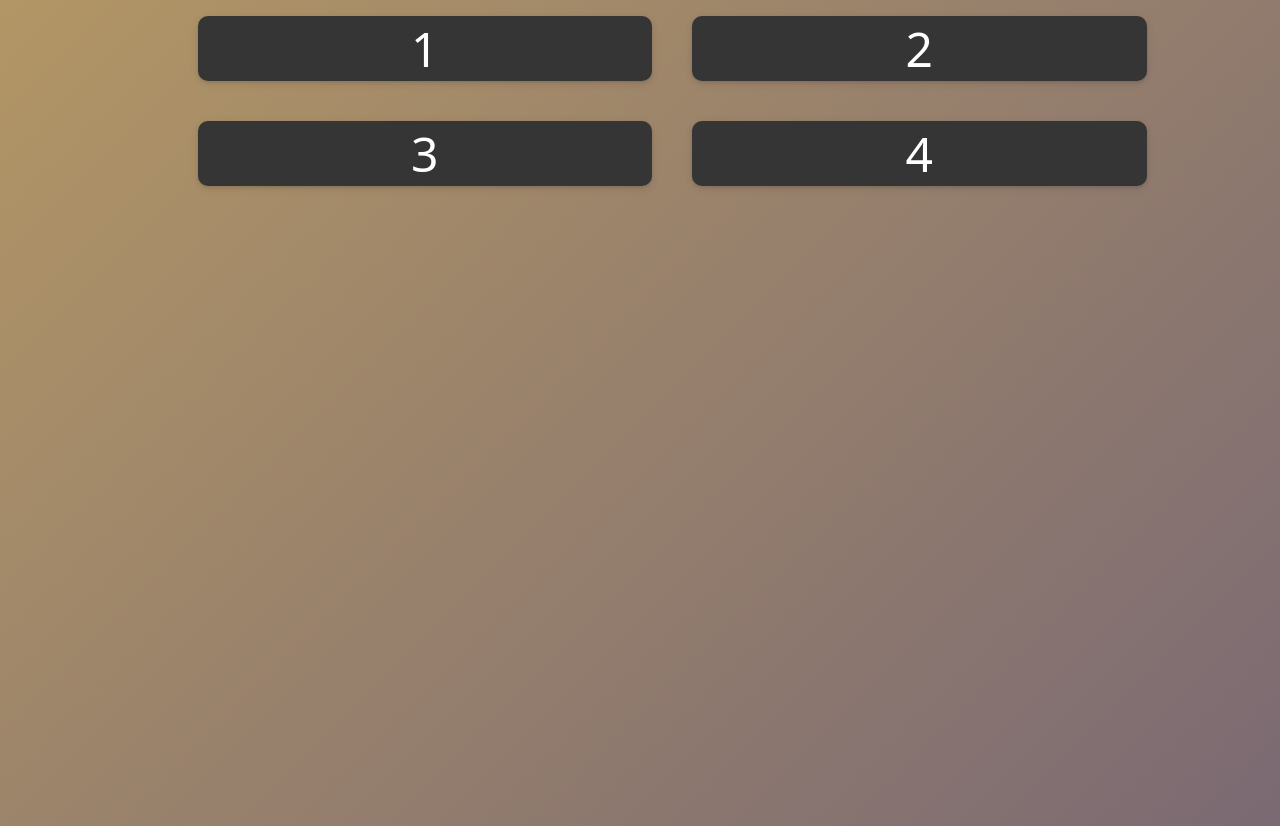
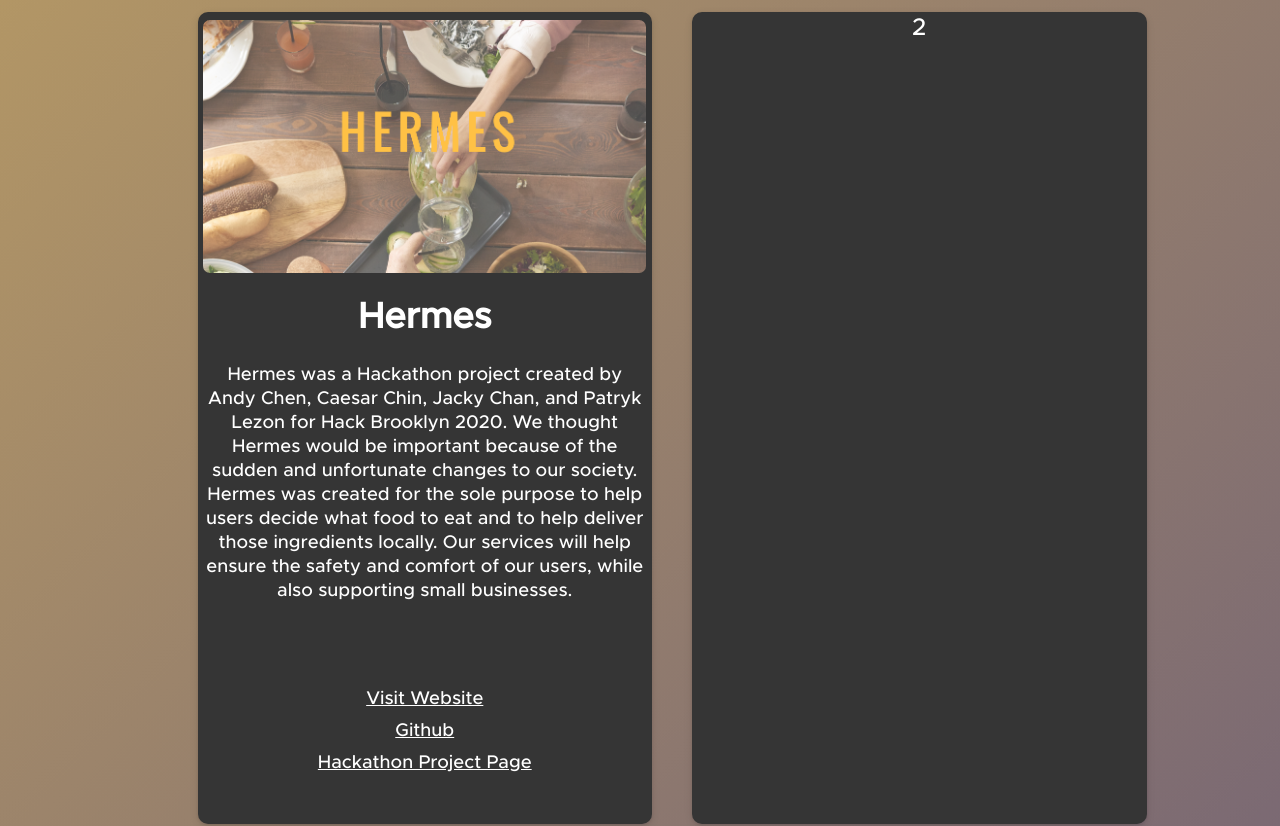
Before and after one commit to caesar-chin/caesar-chin.github.io, a plain HTML site: page index.html in a window 1280 px wide. Shown: the part 1100-1926 px from the top of the page. Drawn offline with Linux system fonts and the light colour scheme.

Commit message:
Initial Commit

```diff
--- a/css/card.css
+++ b/css/card.css
@@ -1,3 +1,10 @@
+@font-face {
+    font-family: 'metropolismedium';
+    src: url('metropolis-medium-webfont.woff2') format('woff2'), url('metropolis-medium-webfont.woff') format('woff');
+    font-weight: normal;
+    font-style: normal;
+}
+
 .gridcontainer {
     padding-top: 2vw;
     margin-left: 6rem;
@@ -15,7 +22,7 @@
 
 .gridstyle {
     color: #fff;
-    font-family: 'Noto Sans', sans-serif;
+    font-family: 'metropolismedium', sans-serif;
 }
 
 .card {
@@ -23,7 +30,7 @@
     flex-direction: column;
     align-items: center;
     background: #353535;
-    font-size: 3rem;
+    font-size: 1.5rem;
     color: #fff;
     box-shadow: rgba(3, 8, 20, 0.1) 0px 0.15rem 0.5rem, rgba(2, 8, 20, 0.1) 0px 0.075rem 0.175rem;
     height: 100%;
@@ -37,6 +44,42 @@
     box-shadow: rgba(2, 8, 20, 0.1) 0px 0.35em 1.175em, rgba(2, 8, 20, 0.08) 0px 0.175em 0.5em;
     transform: translateY(-3px) scale(1.1);
 }
+
+.card img{
+    padding: 0.5rem;
+    height: 95%;
+    width: 97.5%;
+    border-radius:15px;
+    transition: transform 1s ease;
+}
+
+.card img:hover{
+    transition: transform 60s ease;
+    transform: scale(1.5);
+}
+
+.card h1{
+    margin-top: 0.75rem;
+    margin-bottom: 0.25rem;
+}
+
+.card p{
+    text-align: center;
+    font-size: 1.15rem;
+    margin-right:0.5rem;
+    margin-left: 0.5rem;
+    margin-bottom: 1.5rem;
+}
+
+.card a{
+    color: inherit;
+    text-align: center;
+    font-size: 1.15rem;
+    margin-right:0.5rem;
+    margin-left: 0.5rem;
+    margin-bottom: .5rem;
+}
+
 
 .recentproject {
     display: flex;
--- a/index.html
+++ b/index.html
@@ -65,10 +65,10 @@
     <br>
     <div class="pic-container">
         <div id="homepic">
+            <img class="mySlides fade" src="/caesar-chin.github.io/picture/cherryblossom.png" alt="homepic">
+            <img class="mySlides fade" src="/caesar-chin.github.io/picture/onetwofive.png" alt="homepic">
+            <img class="mySlides fade" src="/caesar-chin.github.io/picture/penn.png" alt="homepic">
             <img class="mySlides fade" src="/caesar-chin.github.io/picture/cherryblossomtwopeople.png" alt="homepic">
-            <img class="mySlides fade" src="/caesar-chin.github.io/picture/onetwofive.png" alt="homepic">
-            <img class="mySlides fade" src="/caesar-chin.github.io/picture/cherryblossom.png" alt="homepic">
-            <img class="mySlides fade" src="/caesar-chin.github.io/picture/penn.png" alt="homepic">
             <img class="mySlides fade" src="/caesar-chin.github.io/picture/umbrellas.png" alt="homepic">
         </div>
     </div>
@@ -94,7 +94,23 @@
         <div class="gridstyle">
             <h1 class="recentproject">Recent Projects<br>It's a work in progress!</h1>
             <section class="basic-grid">
-                <div class="card">1</div>
+                <!--Hermes-->
+                <div class="card">
+                    <img src="/caesar-chin.github.io/picture/Hermes.png" />
+                    <h1>Hermes</h1>
+                    <p>Hermes was a Hackathon project created by Andy Chen, Caesar Chin, Jacky Chan, and Patryk Lezon for Hack Brooklyn 2020.
+                        We thought Hermes would be important because of the sudden and unfortunate changes to our society.
+                        Hermes was created for the sole purpose to help users decide what food to eat and to help deliver those ingredients locally.
+                        Our services will help ensure the safety and comfort of our users, while also supporting small businesses.
+                    </p>
+                        <br><br>
+                        <a href="https://hermesfood.herokuapp.com/" target="_blank">Visit Website</a>
+                        <a href="https://github.com/caesar-chin/Hermes/" target="_blank">Github</a>
+                        <a href="https://devpost.com/software/hermes-cn1k7v" target="_blank">Hackathon Project Page</a>
+
+                </p>
+
+                </div>
                 <div class="card">2</div>
                 <div class="card">3</div>
                 <div class="card">4</div>
--- a/js/index.js
+++ b/js/index.js
@@ -9,7 +9,7 @@ function carousel() {
         x[i].style.display = "none";
     }
     slideIndex++;
-    if (slideIndex > x.length) { slideIndex = 1 }
+    if (slideIndex > x.length) { slideIndex = 3 }
     x[slideIndex - 1].style.display = "block";
     setTimeout(carousel, 5000); // Change image every 5 seconds
 };
```
Also changed, not shown: picture/Hermes.png (added).
